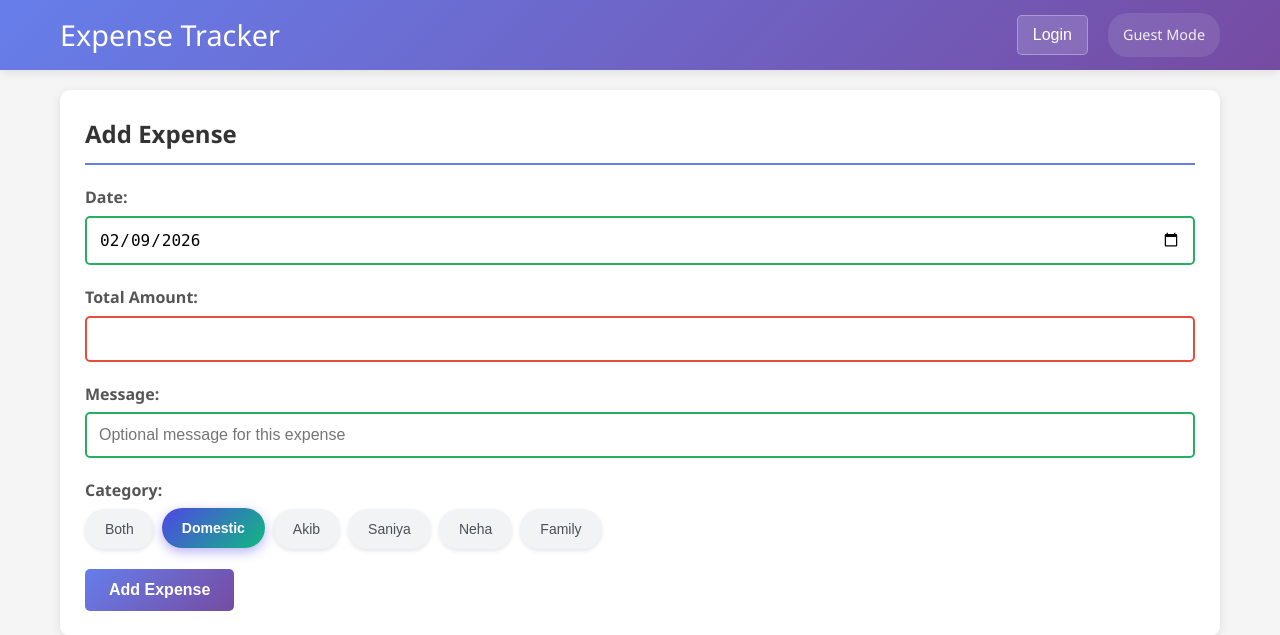
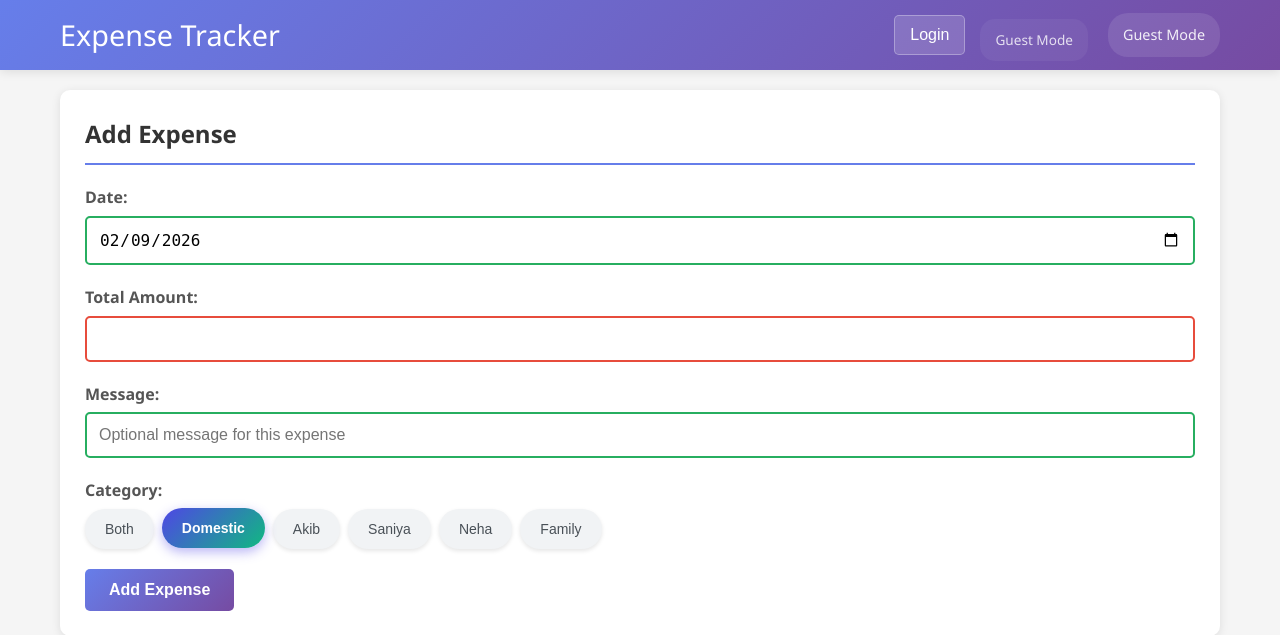
Before and after one commit to DEVELSTAR/php-expense-tracker, a PHP site: page / in a window 1280 px wide. Shown: the top 635 px of the page. Run offline with PHP 8.4, Linux system fonts and the light colour scheme; the visitor is signed in with stand-in values (Sample User, id 1); data that the repository does not hold is empty.

Commit message:
updated hamburger

```diff
--- a/assets/css/style.css
+++ b/assets/css/style.css
@@ -127,6 +127,29 @@
     background: rgba(255, 255, 255, 0.1);
     border-radius: 20px;
     font-size: 0.9rem;
+}
+
+.nav-user-inline {
+    margin-top: 10px;
+    padding: 8px 15px;
+    background: rgba(255, 255, 255, 0.05);
+    border-radius: 15px;
+    text-align: center;
+}
+
+.nav-user-inline .user-status {
+    font-size: 0.85rem;
+    color: rgba(255, 255, 255, 0.8);
+}
+
+.desktop-only {
+    display: flex;
+}
+
+@media (max-width: 768px) {
+    .desktop-only {
+        display: none;
+    }
 }
 
 .user-status {
--- a/index.php
+++ b/index.php
@@ -48,17 +48,25 @@
                 <div class="nav-links">
                     <?php if ($is_logged_in): ?>
                         <button class="nav-link nav-btn" onclick="window.location.href='logout.php'">Logout</button>
+                        <div class="nav-user-inline">
+                            <span class="user-status">
+                                Logged in as <strong><?php echo htmlspecialchars($current_user['username']); ?></strong>
+                            </span>
+                        </div>
                     <?php elseif ($is_guest): ?>
                         <button class="nav-link nav-btn" onclick="window.location.href='login.php'">Login</button>
+                        <div class="nav-user-inline">
+                            <span class="user-status">Guest Mode</span>
+                        </div>
                     <?php else: ?>
                         <button class="nav-link nav-btn" onclick="window.location.href='login.php'">Login</button>
                         <button class="nav-link nav-btn" onclick="window.location.href='register.php'">Sign Up</button>
                     <?php endif; ?>
                 </div>
 
-                <!-- User Info -->
+                <!-- User Info (Desktop only) -->
                 <?php if ($is_logged_in || $is_guest): ?>
-                    <div class="nav-user">
+                    <div class="nav-user desktop-only">
                         <span class="user-status">
                             <?php if ($is_logged_in): ?>
                                 Logged in as <strong><?php echo htmlspecialchars($current_user['username']); ?></strong>
```
